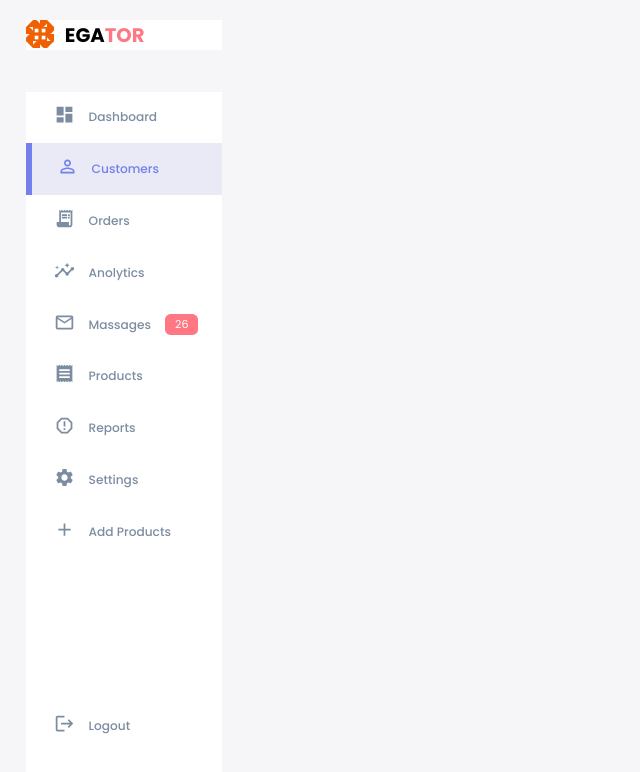
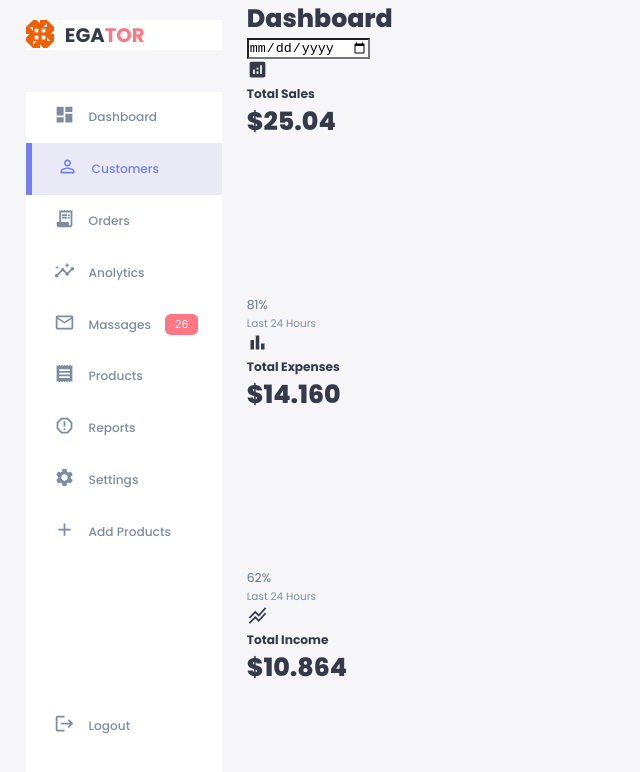
Before and after one commit to hasanalit/Egator, a React (Create React App) app: page / in a window 1280 px wide. Shown: the top 772 px of the page, without its empty margins (0-640 px from the left). Built offline with nearby package versions, Linux system fonts and the light colour scheme.

Commit message:
center-styled

```diff
--- a/src/App.css
+++ b/src/App.css
@@ -48,6 +48,7 @@ html {
     background: var(--color-background);
     user-select: none;
     overflow-x: hidden;
+    color: var(--color-dark);
 }
 
 
--- a/src/App.jsx
+++ b/src/App.jsx
@@ -1,6 +1,7 @@
 
 import './App.css';
 import Menu from './Components/Menu';
+import Center from './Components/Center';
 
 
 function App() {
@@ -10,6 +11,7 @@ function App() {
     <>
     <div className='container'>
       <Menu />
+      <Center />
     </div>
     </>
   );
--- /dev/null
+++ b/src/Components/Center.jsx
@@ -0,0 +1,107 @@
+import React from 'react'
+import AnalyticsIcon from '@mui/icons-material/Analytics';
+import BarChartIcon from '@mui/icons-material/BarChart';
+import StackedLineChartIcon from '@mui/icons-material/StackedLineChart';
+// import styled from 'styled-components';
+
+
+
+function Center() {
+
+    return (
+      <>
+
+                {/* END OF ASIDE */}
+      <main>
+        <h1>Dashboard</h1>
+
+        <div className='date'>
+          <input type="date" />
+        </div>
+
+        <div className='insights'>
+          <div className='sales'>
+            <span><AnalyticsIcon /></span>
+            <div className='middle'>
+              <div className='left'>
+                <h3>Total Sales</h3>
+                <h1>$25.04</h1>
+              </div>
+              <div className='progress'>
+                <svg>
+                  <sircle cx='38' cy='38' r='36'></sircle>
+                </svg>
+                <div className='number'>
+                  <p>81%</p>
+                </div>
+              </div>
+            </div>
+            <small className="text-muted">Last 24 Hours</small>
+          </div>
+          {/* END OF SALES */}
+          <div className='expenses'>
+            <span><BarChartIcon /></span>
+            <div className='middle'>
+              <div className='left'>
+                <h3>Total Expenses</h3>
+                <h1>$14.160</h1>
+              </div>
+              <div className='progress'>
+                <svg>
+                  <sircle cx='38' cy='38' r='36'></sircle>
+                </svg>
+                <div className='number'>
+                  <p>62%</p>
+                </div>
+              </div>
+            </div>
+            <small className="text-muted">Last 24 Hours</small>
+          </div>
+                    {/* END OF EXPENSES */}
+            <div className='income'>
+            <span><StackedLineChartIcon /></span>
+            <div className='middle'>
+              <div className='left'>
+                <h3>Total Income</h3>
+                <h1>$10.864</h1>
+              </div>
+              <div className='progress'>
+                <svg>
+                  <sircle cx='38' cy='38' r='36'></sircle>
+                </svg>
+                <div className='number'>
+                  <p>44%</p>
+                </div>
+              </div>
+            </div>
+            <small className="text-muted">Last 24 Hours</small>
+          </div>
+        </div>
+      </main>
+
+      </>
+    );
+  }
+
+  export default Center;
+
+
+//   const Wrapper = styled.center`
+// main {
+//   margin-top: 1.4rem;
+// }
+
+// main .date {
+//   display: inline-block;
+//   background: var(--color-light);
+//   border-radius: var(--border-radius-1);
+//   margin-top: 1rem;
+//   padding: 0.5rem 1.6rem;
+// }
+
+// main .data input[type="date"] {
+//   background: transparent;
+//   color: var(--color-dark);
+//   border: none;
+// }
+//   `
--- a/src/Components/Menu.jsx
+++ b/src/Components/Menu.jsx
@@ -78,8 +78,9 @@ function Menu() {
             </a>
 
           </div>
+      </aside>
 
-      </aside>
+
       </Wrapper>
     );
   }
```
